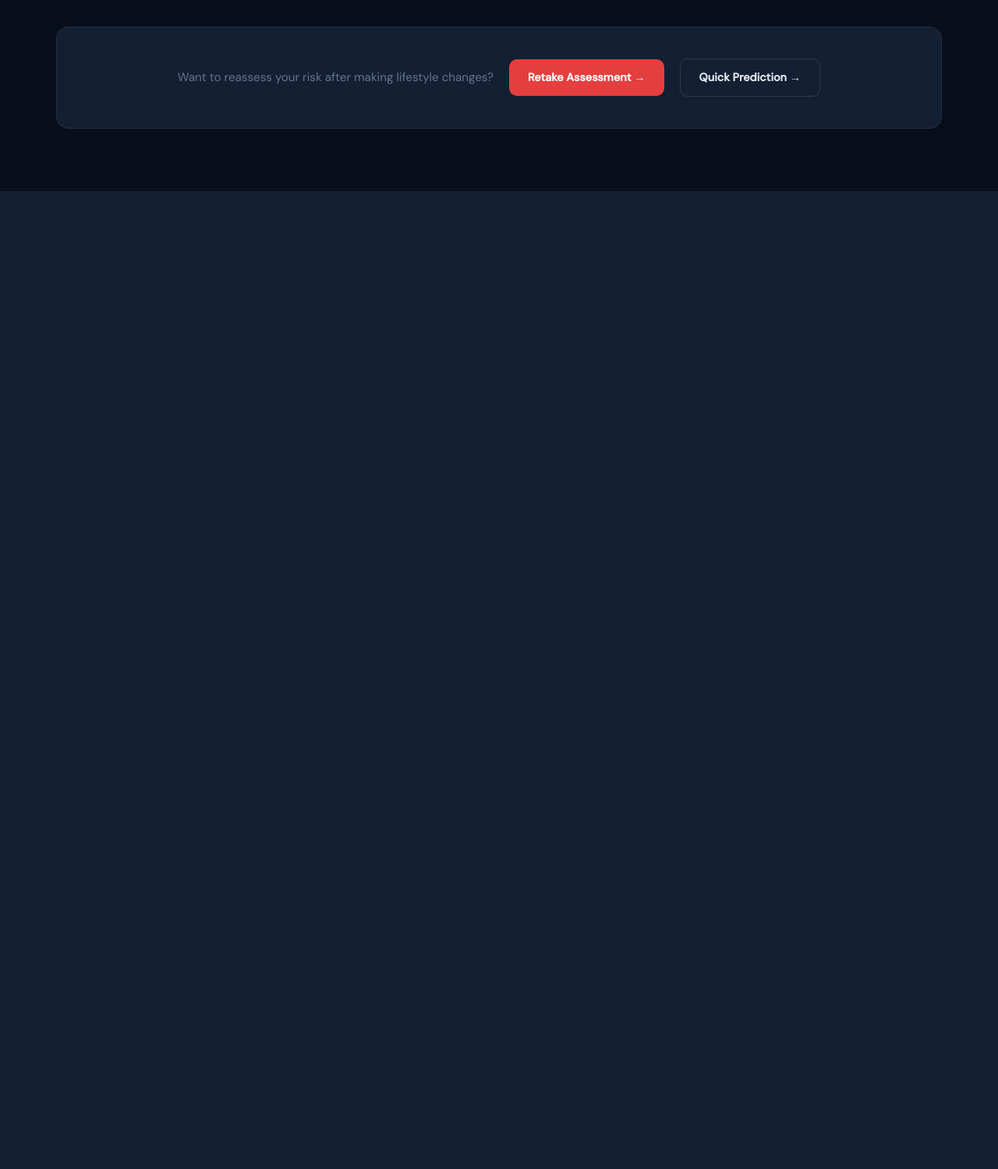
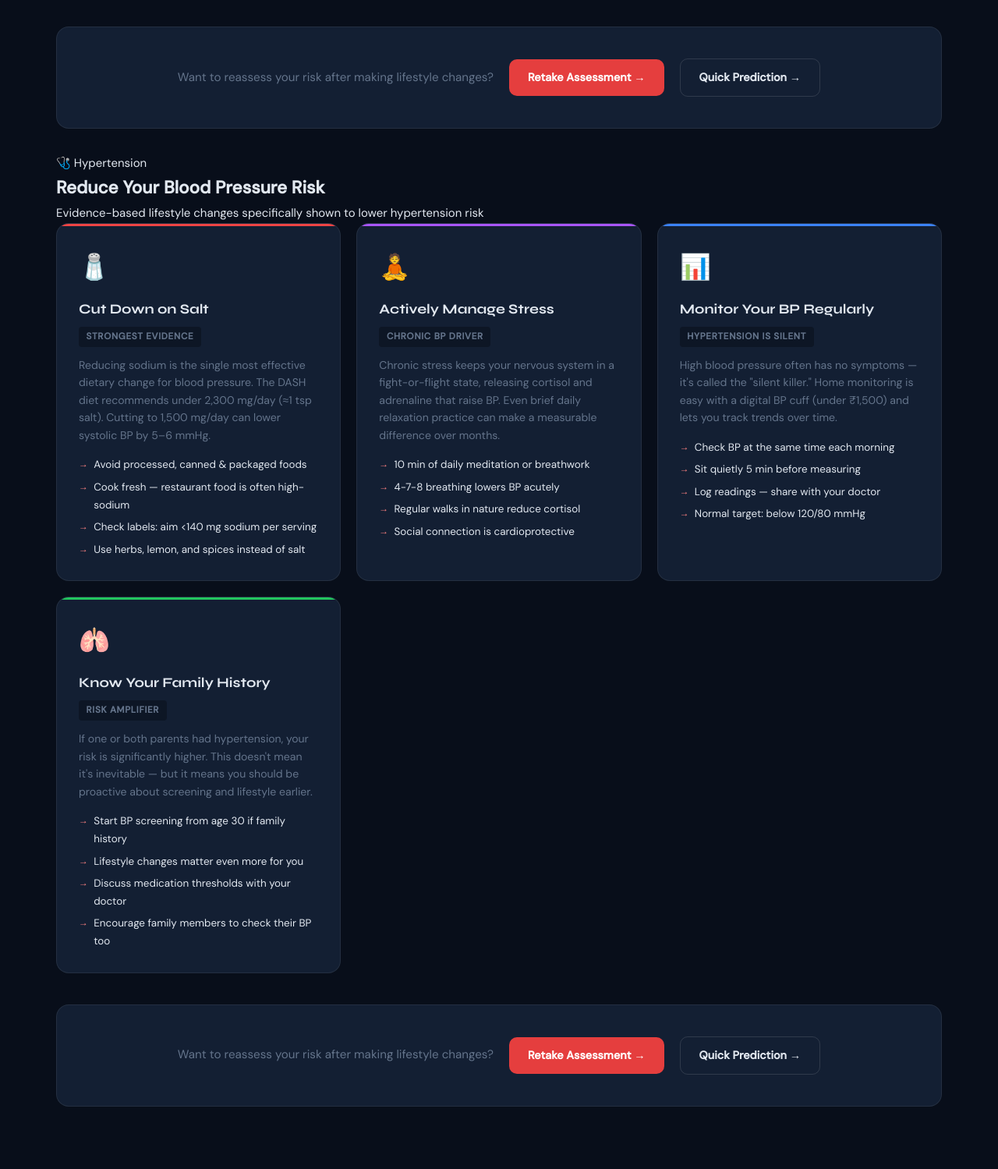
Before and after one commit to yakew7/Cardiovascular-disease-prediction, a Flask app: page /reduce in a window 1280 px wide. Shown: the part 1731-3230 px from the top of the page at 78% size. Before the commit the page ends 1976 px from the top, so only its background shows below. Run offline with Flask 3, Linux system fonts and the light colour scheme.

Commit message:
Added Hypertension preventive measures

```diff
--- a/templates/Reduce.html
+++ b/templates/Reduce.html
@@ -142,6 +142,69 @@
       </div>
     </div>
 
+    <div class="reduce-cta-bar" style="margin-bottom:2rem">
+      <p>Want to reassess your risk after making lifestyle changes?</p>
+      <a href="/risk" class="cta-btn">Retake Assessment →</a>
+      <a href="/" class="cta-btn outline">Quick Prediction →</a>
+    </div>
+
+    <!-- Hypertension Section -->
+    <div class="hyper-reduce-header">
+      <div class="hyper-reduce-badge">🩺 Hypertension</div>
+      <h2>Reduce Your Blood Pressure Risk</h2>
+      <p>Evidence-based lifestyle changes specifically shown to lower hypertension risk</p>
+    </div>
+    <div class="reduce-grid">
+      <div class="reduce-card" data-color="red">
+        <div class="reduce-icon">🧂</div>
+        <h3>Cut Down on Salt</h3>
+        <div class="reduce-tag">Strongest Evidence</div>
+        <p>Reducing sodium is the single most effective dietary change for blood pressure. The DASH diet recommends under 2,300 mg/day (≈1 tsp salt). Cutting to 1,500 mg/day can lower systolic BP by 5–6 mmHg.</p>
+        <ul>
+          <li>Avoid processed, canned &amp; packaged foods</li>
+          <li>Cook fresh — restaurant food is often high-sodium</li>
+          <li>Check labels: aim &lt;140 mg sodium per serving</li>
+          <li>Use herbs, lemon, and spices instead of salt</li>
+        </ul>
+      </div>
+      <div class="reduce-card" data-color="purple">
+        <div class="reduce-icon">🧘</div>
+        <h3>Actively Manage Stress</h3>
+        <div class="reduce-tag">Chronic BP Driver</div>
+        <p>Chronic stress keeps your nervous system in a fight-or-flight state, releasing cortisol and adrenaline that raise BP. Even brief daily relaxation practice can make a measurable difference over months.</p>
+        <ul>
+          <li>10 min of daily meditation or breathwork</li>
+          <li>4-7-8 breathing lowers BP acutely</li>
+          <li>Regular walks in nature reduce cortisol</li>
+          <li>Social connection is cardioprotective</li>
+        </ul>
+      </div>
+      <div class="reduce-card" data-color="blue">
+        <div class="reduce-icon">📊</div>
+        <h3>Monitor Your BP Regularly</h3>
+        <div class="reduce-tag">Hypertension is Silent</div>
+        <p>High blood pressure often has no symptoms — it's called the "silent killer." Home monitoring is easy with a digital BP cuff (under ₹1,500) and lets you track trends over time.</p>
+        <ul>
+          <li>Check BP at the same time each morning</li>
+          <li>Sit quietly 5 min before measuring</li>
+          <li>Log readings — share with your doctor</li>
+          <li>Normal target: below 120/80 mmHg</li>
+        </ul>
+      </div>
+      <div class="reduce-card" data-color="green">
+        <div class="reduce-icon">🫁</div>
+        <h3>Know Your Family History</h3>
+        <div class="reduce-tag">Risk Amplifier</div>
+        <p>If one or both parents had hypertension, your risk is significantly higher. This doesn't mean it's inevitable — but it means you should be proactive about screening and lifestyle earlier.</p>
+        <ul>
+          <li>Start BP screening from age 30 if family history</li>
+          <li>Lifestyle changes matter even more for you</li>
+          <li>Discuss medication thresholds with your doctor</li>
+          <li>Encourage family members to check their BP too</li>
+        </ul>
+      </div>
+    </div>
+
     <div class="reduce-cta-bar">
       <p>Want to reassess your risk after making lifestyle changes?</p>
       <a href="/risk" class="cta-btn">Retake Assessment →</a>
```
